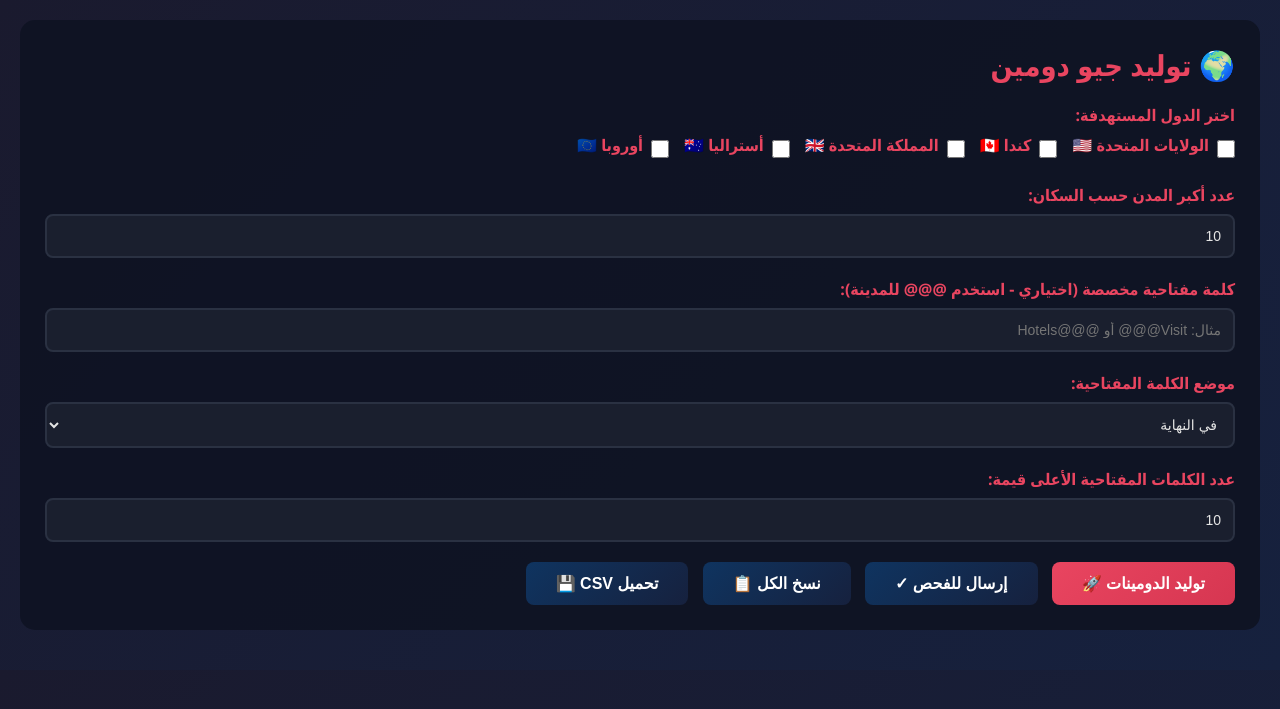
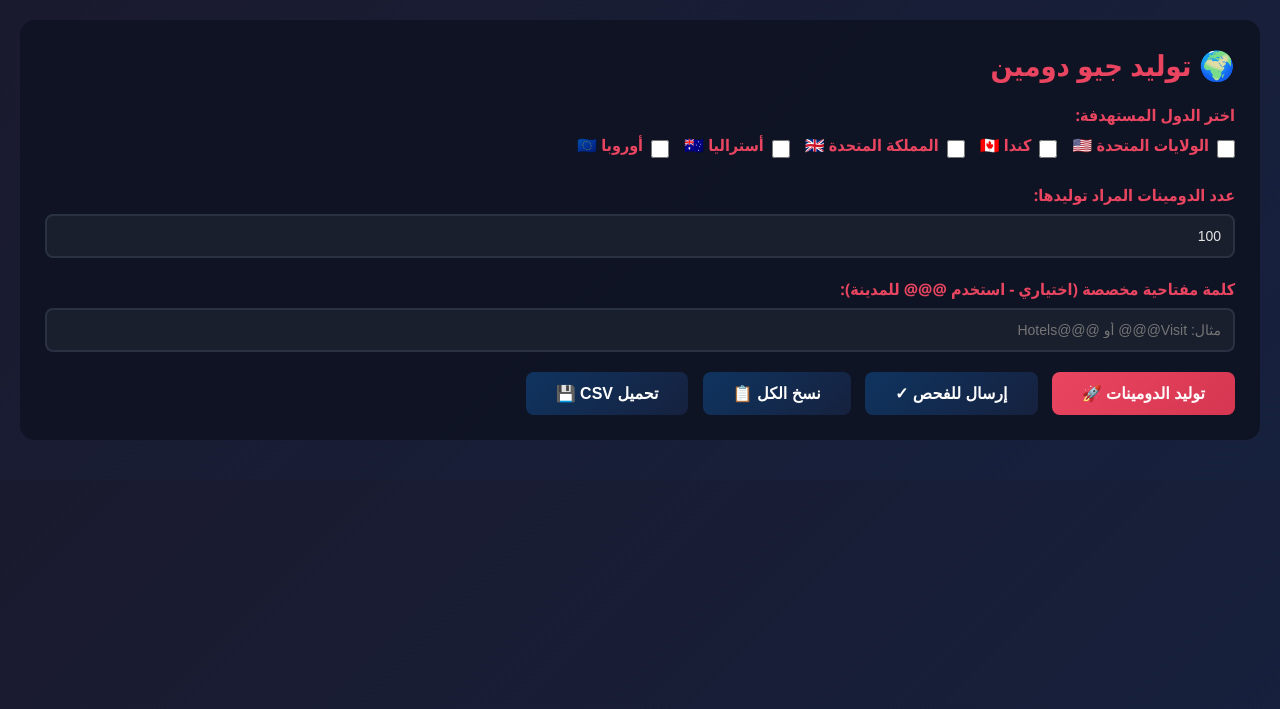
Before and after one commit to mr-x2025/domains, a PHP site: page /geo_domains.php in a window 1280 px wide. Shown: the top 709 px of the page. Run offline with PHP 8.4, Linux system fonts and the light colour scheme.

Commit message:
تحديث صفحة جيو دومين: إزالة حقول غير ضرورية وإضافة توليد تلقائي ذكي
Co-authored-by: mr-x2025 <165968515+mr-x2025@users.noreply.github.com>

```diff
--- a/geo_domains.php
+++ b/geo_domains.php
@@ -98,20 +98,23 @@ function loadEuropeanData($file) {
 
 // معالجة توليد الدومينات
 $domains = [];
-if ($_SERVER['REQUEST_METHOD'] === 'POST') {
+if ($_SERVER['REQUEST_METHOD'] === 'POST' && isset($_POST['generate'])) {
     $selectedCountries = $_POST['countries'] ?? [];
-    $topCities = (int)($_POST['top_cities'] ?? 10);
+    $requestedCount = (int)($_POST['domain_count'] ?? 100);
     $customKeyword = trim($_POST['custom_keyword'] ?? '');
     $keywordPosition = $_POST['keyword_position'] ?? 'end';
-    $topKeywords = (int)($_POST['top_keywords'] ?? 10);
     $europeMode = $_POST['europe_mode'] ?? 'cities';
 
-    $keywords = loadKeywords('data/كلمات مفتاحيه جيو دومين.txt');
-    $keywords = array_slice($keywords, 0, $topKeywords);
+    // تحميل جميع الكلمات المفتاحية وترتيبها حسب القيمة
+    $allKeywords = loadKeywords('data/كلمات مفتاحيه جيو دومين.txt');
+    usort($allKeywords, function($a, $b) {
+        return $b['value'] - $a['value'];
+    });
 
+    // جمع جميع المدن من الدول المختارة
+    $allCities = [];
     foreach ($selectedCountries as $country) {
         $cities = [];
-        $countryPrefix = '';
 
         switch ($country) {
             case 'USA':
@@ -136,56 +139,63 @@ if ($_SERVER['REQUEST_METHOD'] === 'POST') {
                 break;
         }
 
-        // ترتيب حسب عدد السكان
-        usort($cities, function($a, $b) {
+        $allCities = array_merge($allCities, $cities);
+    }
+
+    // ترتيب المدن حسب عدد السكان (الأعلى أولاً)
+    usort($allCities, function($a, $b) {
         return $b['population'] - $a['population'];
     });
 
-        $cities = array_slice($cities, 0, $topCities);
+    // توليد الدومينات بناءً على العدد المطلوب
+    if (!empty($customKeyword)) {
+        // إذا كانت هناك كلمة مفتاحية مخصصة
+        $domainsToGenerate = min($requestedCount, count($allCities));
+        for ($i = 0; $i < $domainsToGenerate; $i++) {
+            $cityName = str_replace(' ', '', $allCities[$i]['name']);
 
-        // إضافة الكلمة المفتاحية المخصصة
-        if (!empty($customKeyword)) {
-            foreach ($cities as $city) {
-                $cityName = str_replace(' ', '', $city['name']);
-                if ($keywordPosition === 'start') {
             if (strpos($customKeyword, '@@@') !== false) {
                 $domain = str_replace('@@@', $cityName, $customKeyword);
             } else {
+                if ($keywordPosition === 'start') {
                     $domain = $customKeyword . $cityName;
-                    }
-                } else {
-                    if (strpos($customKeyword, '@@@') !== false) {
-                        $domain = str_replace('@@@', $cityName, $customKeyword);
                 } else {
                     $domain = $cityName . $customKeyword;
                 }
             }
             $domains[] = strtolower($domain) . '.com';
         }
-        }
+    } else {
+        // توليد تلقائي مع توزيع الكلمات الأعلى قيمة
+        $generated = 0;
+        $keywordIndex = 0;
+        $cityIndex = 0;
 
-        // توليد مع الكلمات المفتاحية من الملف
-        foreach ($keywords as $kw) {
-            foreach ($cities as $city) {
-                $cityName = str_replace(' ', '', $city['name']);
-                $keyword = $kw['keyword'];
+        while ($generated < $requestedCount && $keywordIndex < count($allKeywords)) {
+            $keyword = $allKeywords[$keywordIndex]['keyword'];
+            $cityName = str_replace(' ', '', $allCities[$cityIndex]['name']);
 
             if (strpos($keyword, '@@@') !== false) {
                 $domain = str_replace('@@@', $cityName, $keyword);
             } else {
-                    if ($keywordPosition === 'start') {
-                        $domain = $keyword . $cityName;
-                    } else {
                 $domain = $cityName . $keyword;
             }
-                }
+
             $domains[] = strtolower($domain) . '.com';
+            $generated++;
+
+            // الانتقال للمدينة التالية
+            $cityIndex++;
+            if ($cityIndex >= count($allCities)) {
+                $cityIndex = 0;
+                $keywordIndex++;
             }
         }
     }
 
     // إزالة التكرار
     $domains = array_unique($domains);
+    $domains = array_slice($domains, 0, $requestedCount);
 
     // حفظ في الجلسة لصفحة الفحص
     $_SESSION['generated_domains'] = array_merge($_SESSION['generated_domains'] ?? [], $domains);
@@ -430,16 +440,16 @@ if ($_SERVER['REQUEST_METHOD'] === 'POST') {
             </div>
 
             <div class="form-group">
-                <label>عدد أكبر المدن حسب السكان:</label>
-                <input type="number" name="top_cities" value="10" min="1" max="100">
+                <label>عدد الدومينات المراد توليدها:</label>
+                <input type="number" name="domain_count" id="domain_count" value="100" min="10" max="10000">
             </div>
 
             <div class="form-group">
                 <label>كلمة مفتاحية مخصصة (اختياري - استخدم @@@ للمدينة):</label>
-                <input type="text" name="custom_keyword" placeholder="مثال: Visit@@@ أو @@@Hotels">
+                <input type="text" name="custom_keyword" id="custom_keyword" placeholder="مثال: Visit@@@ أو @@@Hotels">
             </div>
 
-            <div class="form-group">
+            <div class="form-group" id="keyword-position-group" style="display: none;">
                 <label>موضع الكلمة المفتاحية:</label>
                 <select name="keyword_position">
                     <option value="end">في النهاية</option>
@@ -447,12 +457,7 @@ if ($_SERVER['REQUEST_METHOD'] === 'POST') {
                 </select>
             </div>
 
-            <div class="form-group">
-                <label>عدد الكلمات المفتاحية الأعلى قيمة:</label>
-                <input type="number" name="top_keywords" value="10" min="1" max="100">
-            </div>
-
-            <button type="submit" class="button">توليد الدومينات 🚀</button>
+            <button type="submit" name="generate" class="button">توليد الدومينات 🚀</button>
             <button type="button" class="button button-secondary" onclick="sendToChecker()">إرسال للفحص ✓</button>
             <button type="button" class="button button-secondary" onclick="copyDomains()">نسخ الكل 📋</button>
             <button type="button" class="button button-secondary" onclick="downloadCSV()">تحميل CSV 💾</button>
@@ -492,6 +497,12 @@ if ($_SERVER['REQUEST_METHOD'] === 'POST') {
         // إظهار خيارات أوروبا
         document.getElementById('europe').addEventListener('change', function() {
             document.getElementById('europe-options').style.display = this.checked ? 'block' : 'none';
+        });
+
+        // إظهار موضع الكلمة المفتاحية فقط عند إدخال كلمة مخصصة
+        document.getElementById('custom_keyword').addEventListener('input', function() {
+            const positionGroup = document.getElementById('keyword-position-group');
+            positionGroup.style.display = this.value.trim() !== '' ? 'block' : 'none';
         });
 
         // Context Menu
```
Lines whose indentation alone changed are shown as unchanged.
